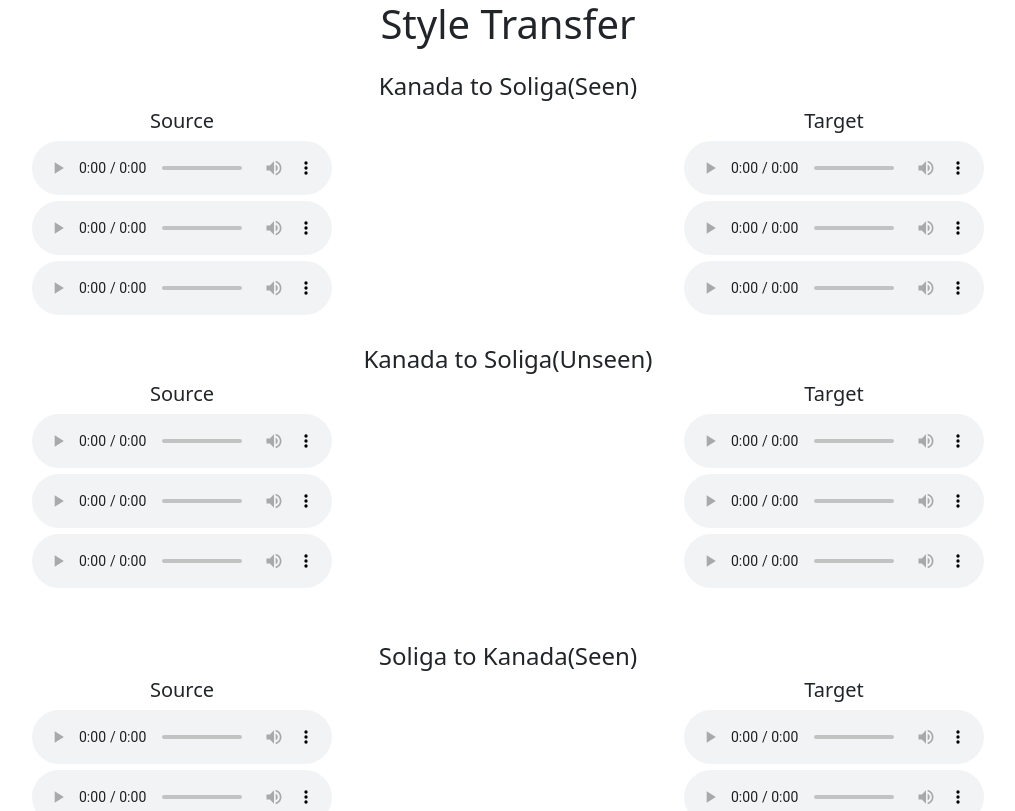
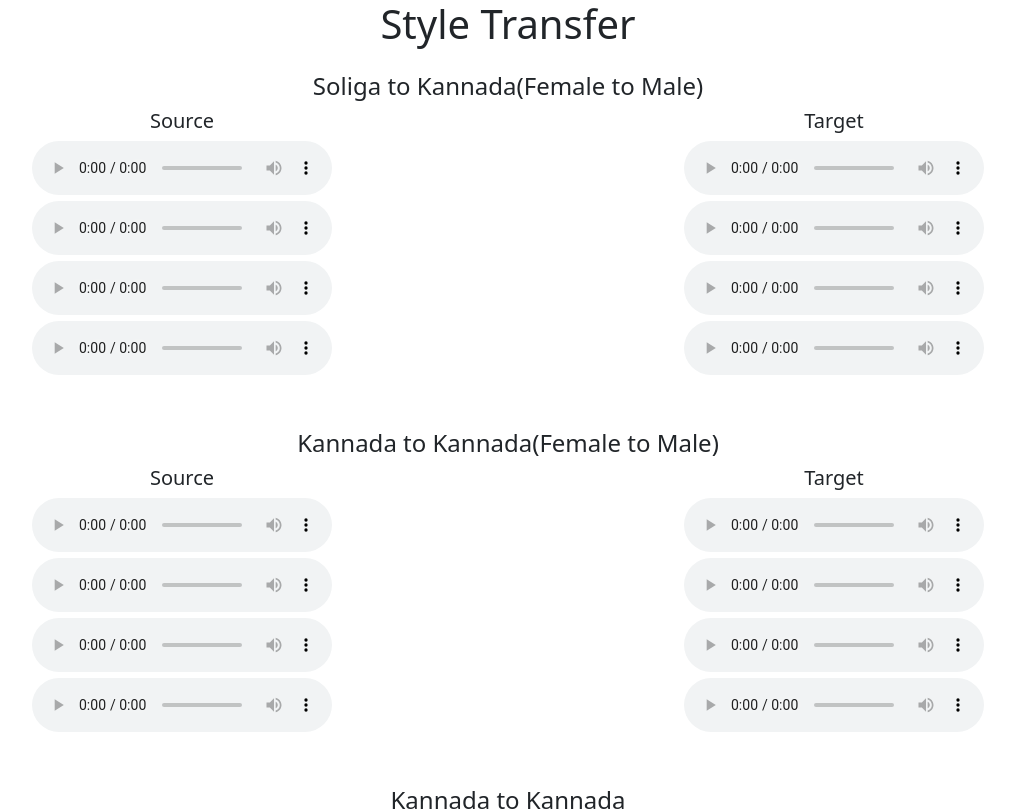
Before and after one commit to saiganesh612/style-transfer, a JavaScript app: page / in a window 1280 px wide. Shown: the top 811 px of the page, without its empty margins (132-1147 px from the left). Built offline with nearby package versions, Linux system fonts and the light colour scheme; the HTML template or start-up script is replaced by a standard one.

Commit message:
add new Audio component

```diff
--- a/src/App.js
+++ b/src/App.js
@@ -1,11 +1,15 @@
 import './App.css';
 import 'bootstrap/dist/css/bootstrap.min.css';
 import Audio from "./Audio"
+import NewAudio from './newAudio';
 
 function App() {
   return (
     <div className="App">
       <h1 className='mb-4'>Style Transfer</h1>
+      <NewAudio heading="Soliga to Kannada(Female to Male)" id="sTok" />
+      <NewAudio heading="Kannada to Kannada(Female to Male)" id="kTok" />
+      <NewAudio heading="Kannada to Kannada" id="kToks3" />
       <Audio target="kts" />
       <Audio target="stk" />
     </div>
--- /dev/null
+++ b/src/newAudio.js
@@ -0,0 +1,25 @@
+import { sTok, kTok, kToks3 } from "./path"
+
+const NewAudio = (props) => {
+    const data = props.id === "sTok" ? sTok : props.id === "kTok" ? kTok : kToks3
+
+    return (
+        <div className="mb-5">
+            <h4>{props.heading}</h4>
+            <div className="row">
+                <div className="col"><h5>Source</h5></div>
+                <div className="col"><h5>Target</h5></div>
+            </div>
+            {
+                data.Source.map((audio, index) => (
+                    <div className="row" key={index}>
+                        <div className="col"><audio src={audio} controls /></div>
+                        <div className="col"><audio src={data.Target[index]} controls /></div>
+                    </div>
+                ))
+            }
+        </div>
+    )
+}
+
+export default NewAudio
--- a/src/path.js
+++ b/src/path.js
@@ -1,3 +1,48 @@
+const sTok = {
+    Source: [
+        "/assets/g4 s2/ref/G4_18_ref.wav",
+        "/assets/g4 s2/ref/G4_19_ref.wav",
+        "/assets/g4 s2/ref/G4_26_ref.wav",
+        "/assets/g4 s2/ref/G4_27_ref.wav",
+    ],
+    Target: [
+        "/assets/g4 s2/gen/G4_18_gen.wav",
+        "/assets/g4 s2/gen/G4_19_gen.wav",
+        "/assets/g4 s2/gen/G4_26_gen.wav",
+        "/assets/g4 s2/gen/G4_27_gen.wav",
+    ]
+}
+
+const kTok = {
+    Source: [
+        "/assets/kanada_multiple_2_99_G4_S1/ref/G4_1_ref.wav",
+        "/assets/kanada_multiple_2_99_G4_S1/ref/G4_2_ref.wav",
+        "/assets/kanada_multiple_2_99_G4_S1/ref/G4_3_ref.wav",
+        "/assets/kanada_multiple_2_99_G4_S1/ref/G4_4_ref.wav",
+    ],
+    Target: [
+        "/assets/kanada_multiple_2_99_G4_S1/gen/G4_1_gen.wav",
+        "/assets/kanada_multiple_2_99_G4_S1/gen/G4_2_gen.wav",
+        "/assets/kanada_multiple_2_99_G4_S1/gen/G4_3_gen.wav",
+        "/assets/kanada_multiple_2_99_G4_S1/gen/G4_4_gen.wav",
+    ]
+}
+
+const kToks3 = {
+    Source: [
+        "/assets/kanada_multiple_2_99_G4_S3/ref/G4_knf_00001_00004143102_ref.wav",
+        "/assets/kanada_multiple_2_99_G4_S3/ref/G4_knf_00001_00090736678_ref.wav",
+        "/assets/kanada_multiple_2_99_G4_S3/ref/G4_knf_00001_00090736678_ref.wav",
+        "/assets/kanada_multiple_2_99_G4_S3/ref/G4_knf_00001_00193278498_ref.wav",
+    ],
+    Target: [
+        "/assets/kanada_multiple_2_99_G4_S3/gen/G4_knf_00001_00004143102_gen.wav",
+        "/assets/kanada_multiple_2_99_G4_S3/gen/G4_knf_00001_00090736678_gen.wav",
+        "/assets/kanada_multiple_2_99_G4_S3/gen/G4_knf_00001_00090736678_gen.wav",
+        "/assets/kanada_multiple_2_99_G4_S3/gen/G4_knf_00001_00193278498_gen.wav",
+    ]
+}
+
 const kanadaToSolinga = {
     seen: {
         Source: [
@@ -52,4 +97,4 @@ const soligaToKanada = {
     }
 }
 
-export { kanadaToSolinga, soligaToKanada }
+export { kanadaToSolinga, soligaToKanada, sTok, kTok, kToks3 }
```
